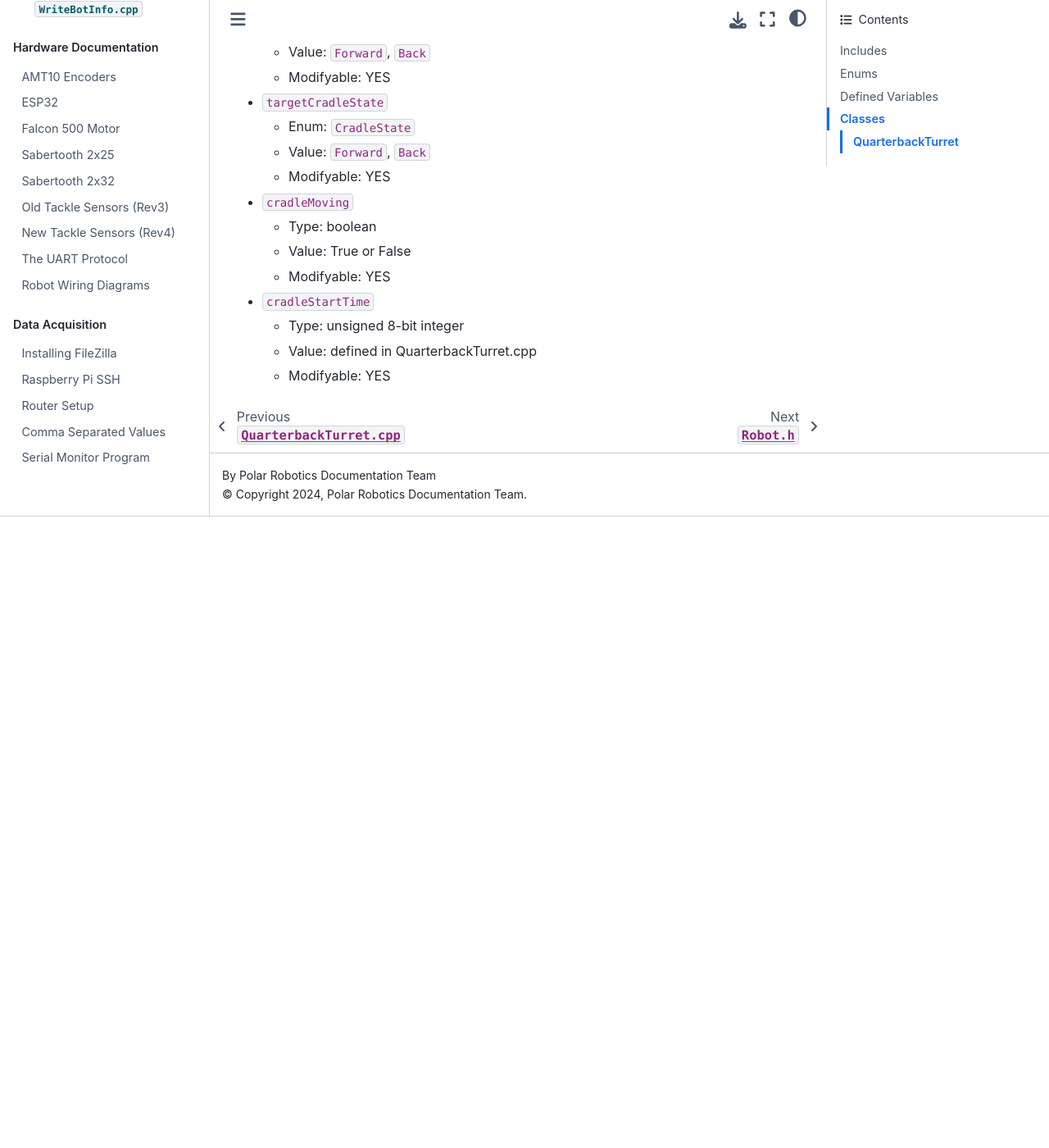
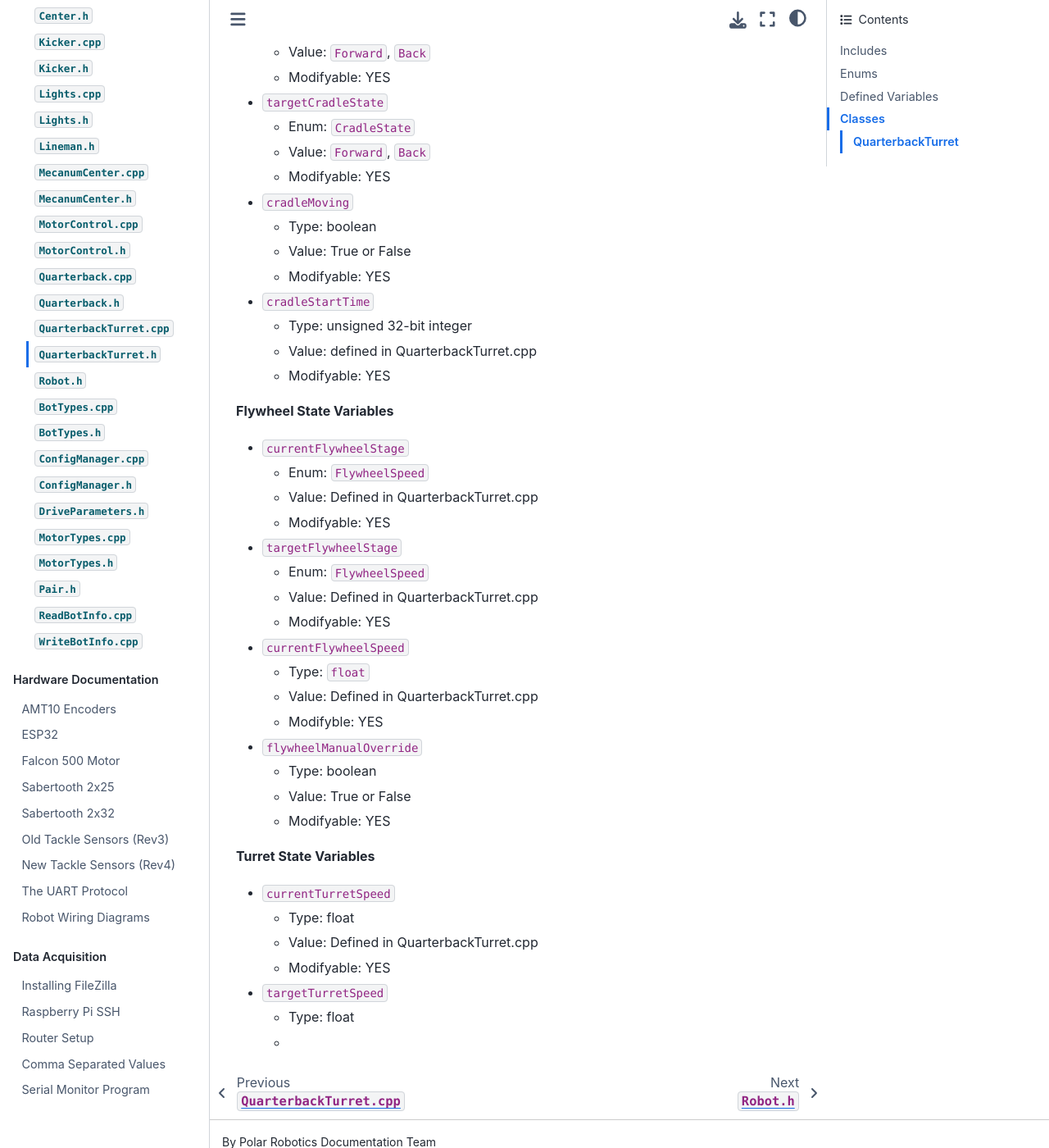
Before and after one commit to PolarRobotics/PR-Docs, a Sphinx documentation site: the page built from docs/source/codebase/robot/quarterback-turret-h.md, in a window 1280 px wide and 1400 px high, scrolled down 7492 px. Shown: the whole window at 82% size. Built offline with Sphinx 7.4.7 and the Sphinx Book theme 1.1.4, drawn with Linux system fonts in a browser that asks for light colours; before the commit the page ends 8122 px from its top, so only the background shows below that.

Commit message:
continued documenting variables
fe

```diff
--- a/docs/source/codebase/robot/quarterback-turret-h.md
+++ b/docs/source/codebase/robot/quarterback-turret-h.md
@@ -235,6 +235,33 @@ As is the case for most of these variables, they are *initiated* in a `.h` file,
   - Value: True or False
   - Modifyable: YES
 - `cradleStartTime`
-  - Type: unsigned 8-bit integer
+  - Type: unsigned 32-bit integer
   - Value: defined in QuarterbackTurret.cpp
   - Modifyable: YES
+
+**Flywheel State Variables**
+- `currentFlywheelStage`
+  - Enum: `FlywheelSpeed`
+  - Value: Defined in QuarterbackTurret.cpp
+  - Modifyable: YES
+- `targetFlywheelStage`
+  - Enum: `FlywheelSpeed`
+  - Value: Defined in QuarterbackTurret.cpp
+  - Modifyable: YES
+- `currentFlywheelSpeed`
+  - Type: `float`
+  - Value: Defined in QuarterbackTurret.cpp
+  - Modifyble: YES
+- `flywheelManualOverride`
+  - Type: boolean
+  - Value: True or False
+  - Modifyable: YES
+
+**Turret State Variables**
+- `currentTurretSpeed`
+  - Type: float
+  - Value: Defined in QuarterbackTurret.cpp
+  - Modifyable: YES
+- `targetTurretSpeed`
+  - Type: float
+  -
```
